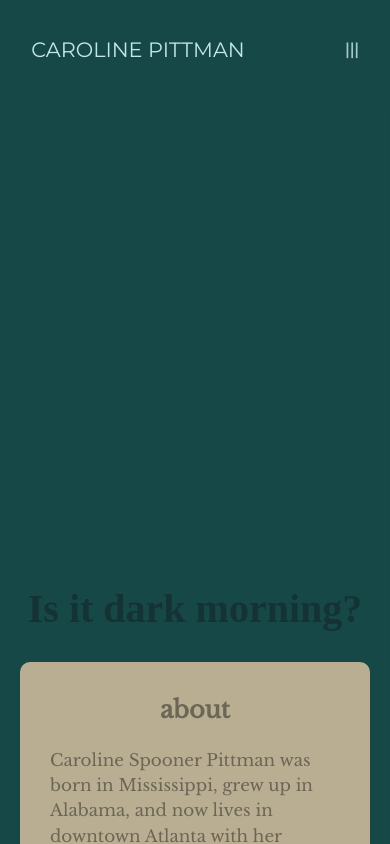
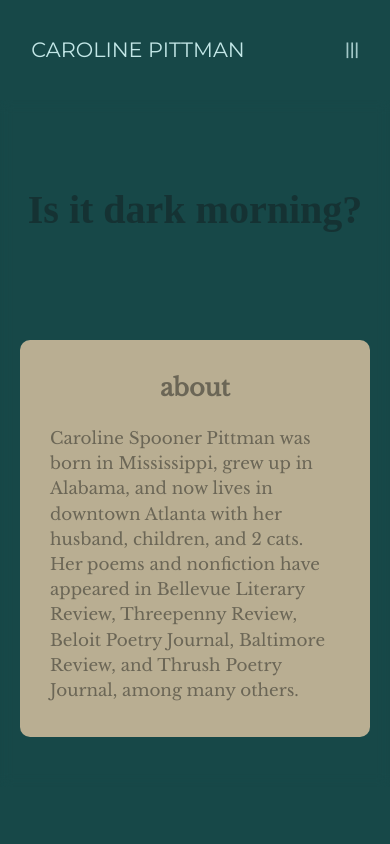
Before and after one commit to jack-pittman/poetry_site_next, a Next.js app: page / in a window 390 px wide. Shown: the top 844 px of the page. Built offline with nearby package versions, Linux system fonts and the light colour scheme; a web font is replaced by a local one.

Commit message:
reverted quote styling

```diff
--- a/app/css/body.css
+++ b/app/css/body.css
@@ -309,14 +309,14 @@ strong {
     }
     .quote-container {
 
-        margin-top: 50vh;
+        /* margin-top: 50vh; */
         /* margin-bottom: 200px; */
         margin-right: 100px;
         margin-left: 100px;
     }
     .quote-container h1 {
         font-size: 250%;
-        margin-bottom: -10vh;
+        /* margin-bottom: -10vh; */
     }
     .title-container {
         width: 100%;
--- a/app/css/lines.css
+++ b/app/css/lines.css
@@ -35,6 +35,6 @@ h1 {
 
   @media (max-width: 1000px) {
     h1 {
-      margin-top: 50px;
+      /* margin-top: 50px; */
     }
   }
```
